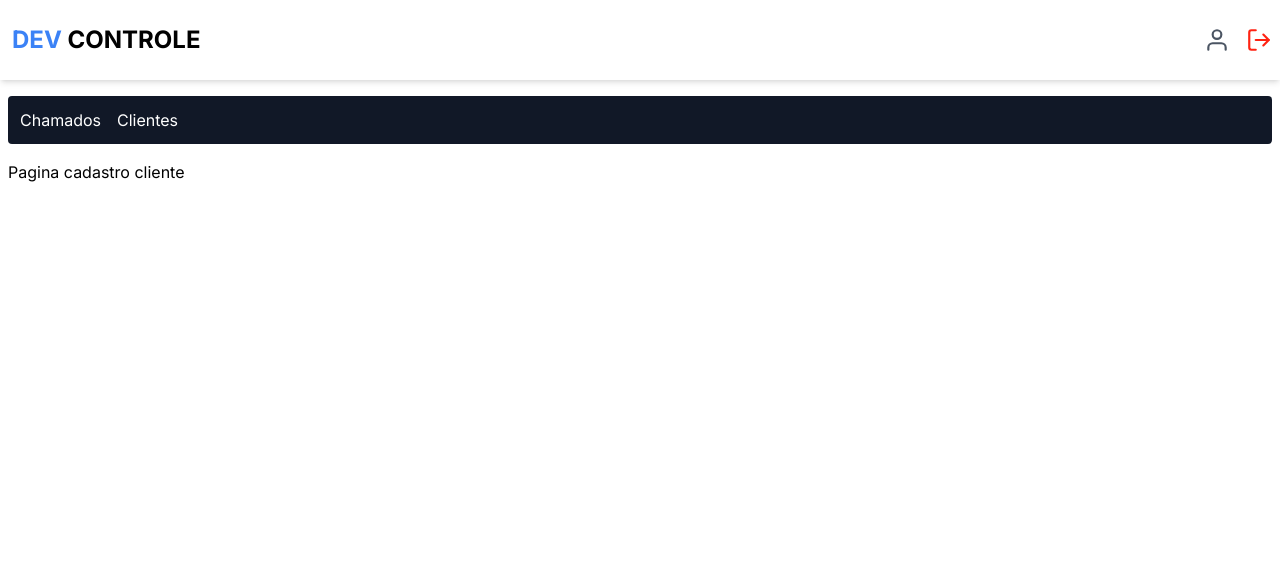
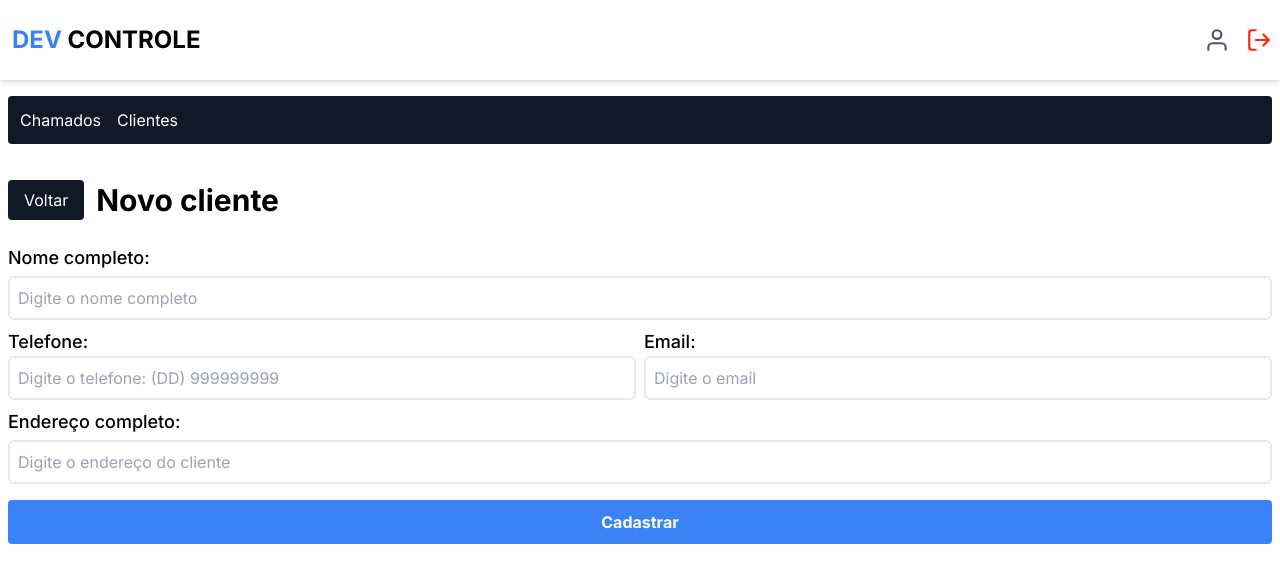
Before and after one commit to jjhonny/dev-controle, a Next.js app: page /dashboard/customer/new in a window 1280 px wide. Shown: the top 582 px of the page. Built offline with nearby package versions, Linux system fonts and the light colour scheme; no server answers; sample sign-in values are in the browser's storage.

Commit message:
feat: makes form for new customer page

```diff
--- a/src/app/dashboard/customer/components/form/index.tsx
+++ b/src/app/dashboard/customer/components/form/index.tsx
@@ -2,6 +2,7 @@
 import { useForm } from "react-hook-form";
 import { z } from "zod";
 import { zodResolver } from "@hookform/resolvers/zod";
+import { Input } from "@/components/input";
 
 const schema = z.object({
   name: z.string().min(1, "O campo nome é obrigatorio."),
@@ -35,10 +36,59 @@ export function NewCustomerForm() {
     resolver: zodResolver(schema),
   });
 
+  function handleRegisterCustomer(data: FormData) {
+    console.log(data);
+  }
+
   return (
-    <form>
-      <label>Nome completo:</label>
-      <input type="text" placeholder="Digite o nome completo" />
+    <form
+      className="flex flex-col mt-6"
+      onSubmit={handleSubmit(handleRegisterCustomer)}
+    >
+      <label className="mb-1 text-lg font-medium">Nome completo:</label>
+      <Input
+        type="text"
+        name="name"
+        placeholder="Digite o nome completo"
+        error={errors.name?.message}
+        register={register}
+      />
+      <section className="flex gap-2 my-2 flex-col sm:flex-row">
+        <div className="flex-1">
+          <label className="mb-1 text-lg font-medium">Telefone:</label>
+          <Input
+            type="text"
+            name="phone"
+            placeholder="Digite o telefone: (DD) 999999999"
+            error={errors.phone?.message}
+            register={register}
+          />
+        </div>
+        <div className="flex-1">
+          <label className="mb-1 text-lg font-medium">Email:</label>
+          <Input
+            type="email"
+            name="email"
+            placeholder="Digite o email"
+            error={errors.email?.message}
+            register={register}
+          />
+        </div>
+      </section>
+      <label className="mb-1 text-lg font-medium">Endereço completo:</label>
+      <Input
+        type="text"
+        name="address"
+        placeholder="Digite o endereço do cliente"
+        error={errors.address?.message}
+        register={register}
+      />
+      <button
+        type="submit"
+        className="bg-blue-500 my-4 px-2 h-11 text-white font-bold rounded hover:bg-blue-600"
+      >
+        Cadastrar
+      </button>
     </form>
   );
 }
--- a/src/app/dashboard/customer/new/page.tsx
+++ b/src/app/dashboard/customer/new/page.tsx
@@ -1,9 +1,31 @@
 import { Container } from "@/components/container";
+import { authOptions } from "@/lib/auth";
+import { getServerSession } from "next-auth";
+import Link from "next/link";
+import { redirect } from "next/navigation";
+import { NewCustomerForm } from "../components/form";
 
-export default function NewCustomer() {
+export default async function NewCustomer() {
+  const session = await getServerSession(authOptions);
+
+  if (!session || !session.user) {
+    redirect("/");
+  }
+
   return (
     <Container>
-      <h1>Pagina cadastro cliente</h1>
+      <main className="flex flex-col mt-9 mb-2">
+        <div className="flex items-center gap-3">
+          <Link
+            className="bg-gray-900 px-4 py-2 text-white rounded hover:bg-gray-700"
+            href="/dashboard/customer"
+          >
+            Voltar
+          </Link>
+          <h1 className="text-3xl font-bold">Novo cliente</h1>
+        </div>
+        <NewCustomerForm />
+      </main>
     </Container>
-  )
+  );
 }
```
